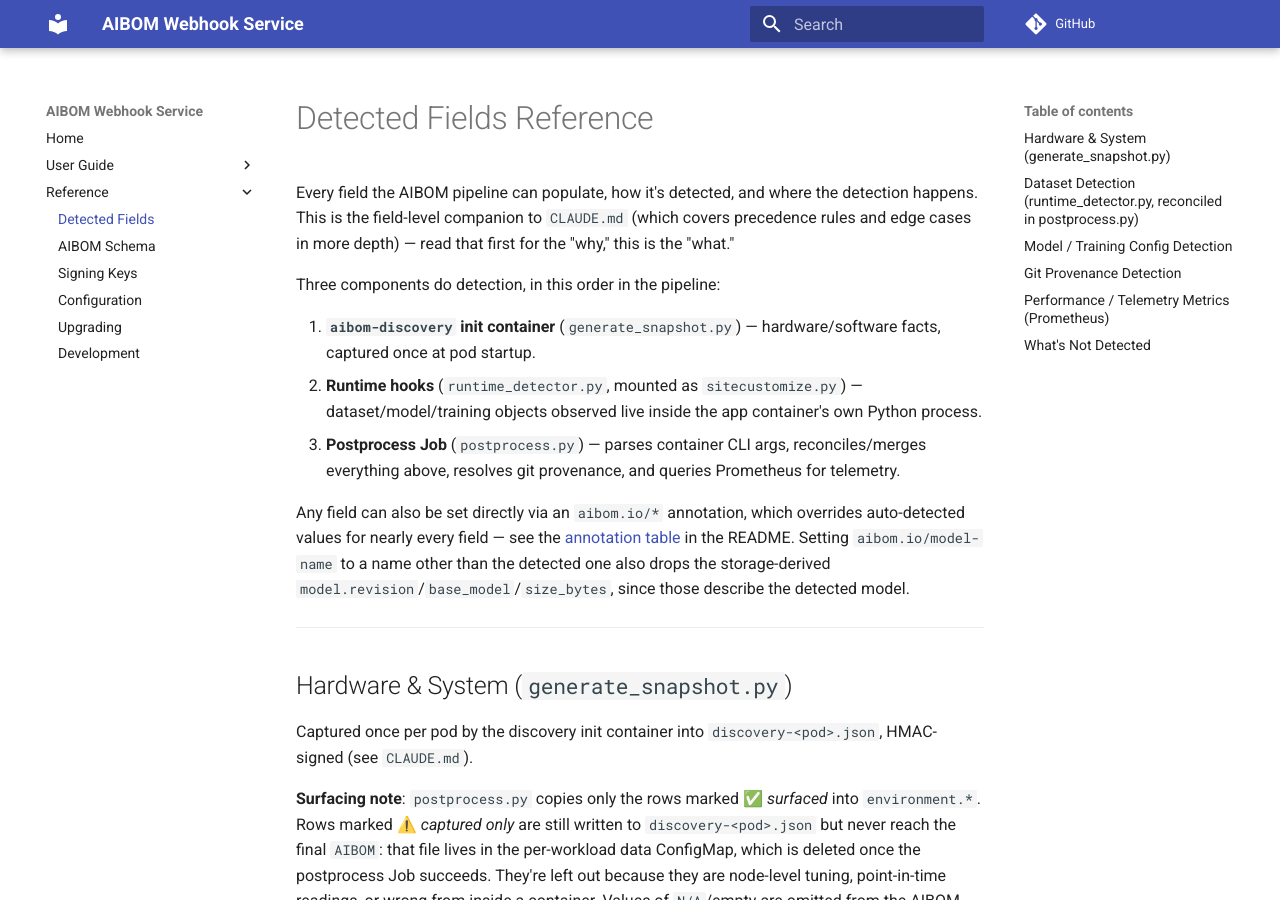
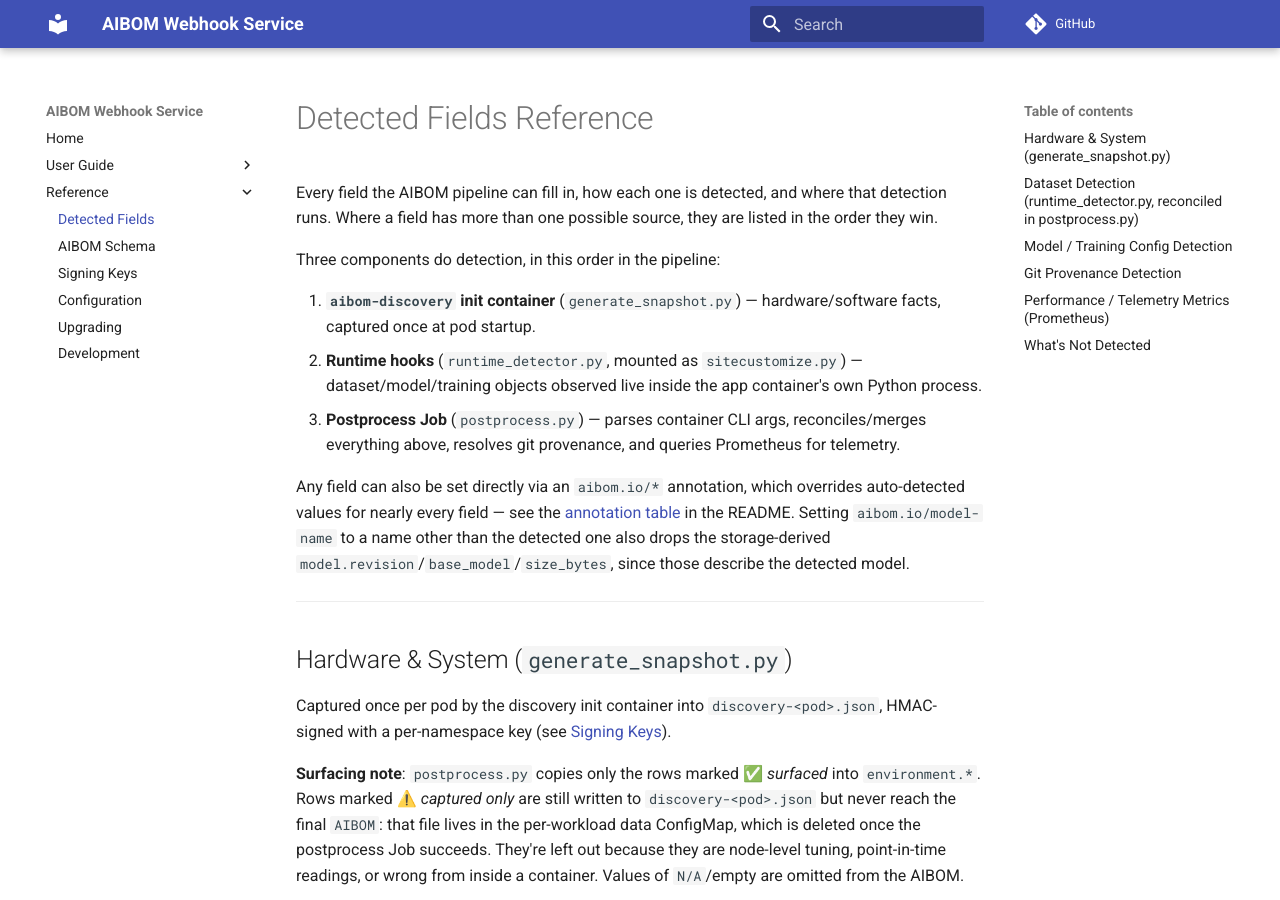
Before and after one commit to gavinsan33/aibom-webhook-service, an MkDocs documentation site: the page built from docs/CAPABILITIES.md, in a window 1280 px wide and 900 px high. Built offline with MkDocs 1.6.1 and Material for MkDocs 9.7.7, drawn with Linux system fonts in a browser that asks for light colours; comment, search, counter and statistics services are not loaded; some of the changed text lies outside the part shown.

Commit message:
Remove references to CLAUDE.md from the docs

```diff
--- a/docs/CAPABILITIES.md
+++ b/docs/CAPABILITIES.md
@@ -1,6 +1,6 @@
 # Detected Fields Reference
 
-Every field the AIBOM pipeline can populate, how it's detected, and where the detection happens. This is the field-level companion to `CLAUDE.md` (which covers precedence rules and edge cases in more depth) — read that first for the "why," this is the "what."
+Every field the AIBOM pipeline can fill in, how each one is detected, and where that detection runs. Where a field has more than one possible source, they are listed in the order they win.
 
 Three components do detection, in this order in the pipeline:
 
@@ -14,7 +14,7 @@ Any field can also be set directly via an `aibom.io/*` annotation, which overrid
 
 ## Hardware & System (`generate_snapshot.py`)
 
-Captured once per pod by the discovery init container into `discovery-<pod>.json`, HMAC-signed (see `CLAUDE.md`).
+Captured once per pod by the discovery init container into `discovery-<pod>.json`, HMAC-signed with a per-namespace key (see [Signing Keys](reference/signing.md)).
 
 **Surfacing note**: `postprocess.py` copies only the rows marked ✅ *surfaced* into `environment.*`. Rows marked ⚠️ *captured only* are still written to `discovery-<pod>.json` but never reach the final `AIBOM`: that file lives in the per-workload data ConfigMap, which is deleted once the postprocess Job succeeds. They're left out because they are node-level tuning, point-in-time readings, or wrong from inside a container. Values of `N/A`/empty are omitted from the AIBOM.
 
@@ -45,7 +45,7 @@ Captured once per pod by the discovery init container into `discovery-<pod>.json
 | GPU driver version | `nvidia-smi --query-gpu=driver_version` | ✅ `environment.driver_version` |
 | CUDA version | `nvidia-smi` (`CUDA Version` line) | ✅ `environment.cuda_version` |
 
-The discovery init container's own `nvidia.com/gpu` claim — what makes `nvidia-smi` work in it at all, since the NVIDIA Container Toolkit injects the binary and NVML driver library from the node's driver only when the claim is present (see `CLAUDE.md`) — is not detected independently but copied from the pod's **total** `nvidia.com/gpu` allocation (the sum of each container's effective claim), so `nvidia-smi` sees every GPU the pod is scheduled with, not just the first container's.
+The discovery init container's own `nvidia.com/gpu` claim — what makes `nvidia-smi` work in it at all, since the NVIDIA Container Toolkit injects the binary and NVML driver library from the node's driver only when the claim is present — is not detected independently but copied from the pod's **total** `nvidia.com/gpu` allocation (the sum of each container's effective claim), so `nvidia-smi` sees every GPU the pod is scheduled with, not just the first container's.
 
 **Network**
 
@@ -191,13 +191,13 @@ Covers both code baked into the image and code cloned at runtime, in precedence
 | OpenShift BuildConfig image labels | `image.openshift.io` `Image` object (looked up by image **digest**, not tag) — `io.openshift.build.commit.id`/`.ref`/`.source-location`; ignored if it disagrees with the OCI revision label | `openshift_build_label` |
 | OCI-standard image labels | same `Image` object — `org.opencontainers.image.revision`/`.source` (no branch equivalent) | `oci_image_label` |
 
-A source missing a field (a `.git` with no remote) is filled from the next one down, and annotations are filled from detection, only when the two don't name a different commit or repository; any `aibom.io/git-*` annotation makes `declared_via` `annotation`. `source_code.dirty` is surfaced when the `.git`-directory tier's checkout is the one reported. This is identification, not tamper-evident provenance — see `CLAUDE.md` for the full caveats.
+A source missing a field (a `.git` with no remote) is filled from the next one down, and annotations are filled from detection, only when the two don't name a different commit or repository; any `aibom.io/git-*` annotation makes `declared_via` `annotation`. `source_code.dirty` is surfaced when the `.git`-directory tier's checkout is the one reported. This is identification, not tamper-evident provenance: the image-label tiers record what the build controller believed it cloned, the command tier what the command says it will clone, and the `.git` read only the checkout at the moment the process exits.
 
 ---
 
 ## Performance / Telemetry Metrics (Prometheus)
 
-Queried directly against Prometheus/Thanos Querier (`PROMETHEUS_URL`) once the workload's pods complete, only for pods with a detected GPU (unless `AIBOM_DEBUG_TELEMETRY_ALL_PODS=true`). Missing metrics are retried (`AIBOM_TELEMETRY_RETRY_ATTEMPTS`, default `3`; `AIBOM_TELEMETRY_RETRY_DELAY_S`, default `45`s) to absorb scrape-to-queryable delay — see `CLAUDE.md`.
+Queried directly against Prometheus/Thanos Querier (`PROMETHEUS_URL`) once the workload's pods complete, only for pods with a detected GPU (unless `AIBOM_DEBUG_TELEMETRY_ALL_PODS=true`). Missing metrics are retried (`AIBOM_TELEMETRY_RETRY_ATTEMPTS`, default `3`; `AIBOM_TELEMETRY_RETRY_DELAY_S`, default `45`s) to absorb scrape-to-queryable delay.
 
 | Metric | Source | Unit |
 |---|---|---|
@@ -219,7 +219,7 @@ Each metric is recorded as summary statistics only (`resource_utilization.metric
 
 ## What's Not Detected
 
-Per `CLAUDE.md`, these are explicit non-goals, not gaps waiting to close:
+These are explicit non-goals, not gaps waiting to close:
 
 - Per-request sampling params (e.g. a benchmark client's temperature) set after a vLLM server is already running.
 - Other serving engines (TGI, SGLang, TensorRT-LLM) or fine-tuning tools (Axolotl, LLaMA-Factory).
```
Also changed, not shown: README.md (+0 -1 lines).
